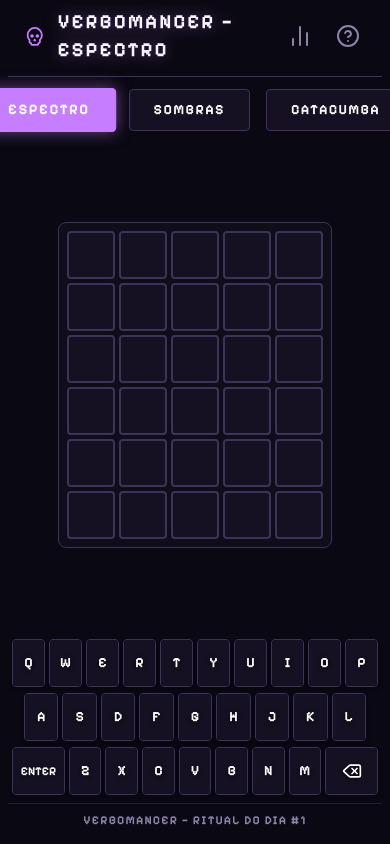
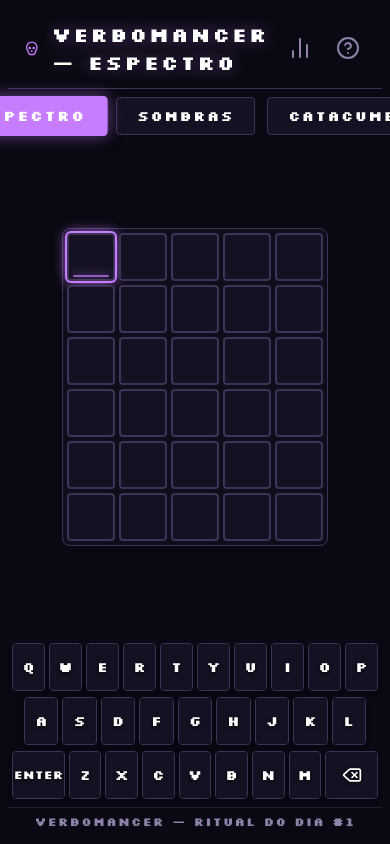
Before and after one commit to GustavoKimura/verbomancer, a React (Vite) app: page / in a window 390 px wide. Built offline with nearby package versions, Linux system fonts and the light colour scheme; no server answers.

Commit message:
fix: resolve row type error, add accent input normalization, chakra petch font and responsive catacumba layout

```diff
--- a/index.html
+++ b/index.html
@@ -5,12 +5,12 @@
   <meta charset="UTF-8" />
   <meta name="viewport"
     content="width=device-width, initial-scale=1.0, maximum-scale=1.0, user-scalable=no, viewport-fit=cover" />
-  <meta name="theme-color" content="#12111a" />
+  <meta name="theme-color" content="#0a0812" />
   <meta name="color-scheme" content="dark" />
   <title>Verbomancer</title>
   <link rel="preconnect" href="https://fonts.googleapis.com" />
   <link rel="preconnect" href="https://fonts.gstatic.com" crossorigin />
-  <link href="https://fonts.googleapis.com/css2?family=Pixelify+Sans:wght@400..700&display=swap" rel="stylesheet" />
+  <link href="https://fonts.googleapis.com/css2?family=Silkscreen:wght@400;700&display=swap" rel="stylesheet" />
 </head>
 
 <body class="bg-arcane-abyss text-arcane-text overflow-hidden select-none">
--- a/src/App.tsx
+++ b/src/App.tsx
@@ -14,18 +14,18 @@ export const App = () => {
   const getBoardsContainerClasses = () => {
     switch (currentMode) {
       case 'catacumba':
-        return 'grid grid-cols-2 sm:grid-cols-4 gap-3 sm:gap-4 md:gap-5 w-full max-w-[960px] justify-center items-center';
+        return 'grid grid-cols-2 sm:grid-cols-4 gap-2 sm:gap-3 w-full max-w-[880px] justify-center items-center';
       case 'sombras':
-        return 'grid grid-cols-2 gap-4 sm:gap-6 w-full max-w-[640px] justify-center items-center';
+        return 'grid grid-cols-2 gap-3 sm:gap-5 w-full max-w-[580px] justify-center items-center';
       default:
-        return 'flex justify-center w-full max-w-[360px] items-center';
+        return 'flex justify-center w-full max-w-[320px] items-center';
     }
   };
 
   const activeModeName = GAME_CONFIG.modes[currentMode].name;
 
   return (
-    <div className="flex flex-col h-full w-full max-w-[1024px] mx-auto px-2 py-2 justify-between items-center box-border overflow-hidden">
+    <div className="flex flex-col h-[100dvh] w-full max-w-[960px] mx-auto px-2 pt-5 sm:pt-7 pb-2 justify-between items-center box-border overflow-hidden">
       <Notification message={game.notification} />
 
       <header className="w-full flex items-center justify-between border-b border-arcane-border pb-3 px-4 max-w-[840px] shrink-0">
@@ -55,7 +55,7 @@ export const App = () => {
         </div>
       </header>
 
-      <nav className="w-full max-w-[840px] flex justify-center gap-4 sm:gap-6 my-3 shrink-0">
+      <nav className="w-full max-w-[840px] flex justify-center gap-3 sm:gap-5 my-2 shrink-0">
         {(Object.keys(GAME_CONFIG.modes) as GameMode[]).map((modeKey) => {
           const modeItem = GAME_CONFIG.modes[modeKey];
           return (
@@ -66,7 +66,7 @@ export const App = () => {
                 e.currentTarget.blur();
                 setCurrentMode(modeKey);
               }}
-              className={`px-6 py-2.5 rounded font-bold text-sm uppercase tracking-widest border transition-all cursor-pointer ${currentMode === modeKey
+              className={`px-5 py-2 rounded font-bold text-sm uppercase tracking-widest border transition-all cursor-pointer ${currentMode === modeKey
                 ? 'bg-arcane-accent border-arcane-accent text-white shadow-[0_0_15px_rgba(199,125,255,0.5)] scale-105'
                 : 'bg-arcane-surface border-arcane-border text-white hover:border-arcane-accent/60'
                 }`}
@@ -77,8 +77,8 @@ export const App = () => {
         })}
       </nav>
 
-      <main className="flex-1 w-full flex items-center justify-center overflow-y-auto sm:overflow-hidden p-2">
-        <div className={getBoardsContainerClasses()}>
+      <main className="flex-1 min-h-0 w-full flex items-center justify-center overflow-y-auto px-2 py-1">
+        <div key={currentMode} className={getBoardsContainerClasses()}>
           {game.boards.map((board) => (
             <Board
               key={board.id}
@@ -101,7 +101,7 @@ export const App = () => {
           boardsCount={GAME_CONFIG.modes[currentMode].boardsCount}
           onKeyPress={game.handleKeyPress}
         />
-        <div className="w-full max-w-[840px] py-2 text-center text-xs sm:text-sm font-bold tracking-widest text-arcane-muted border-t border-arcane-border/50 uppercase">
+        <div className="w-full max-w-[840px] py-1.5 text-center text-xs sm:text-sm font-bold tracking-widest text-arcane-muted border-t border-arcane-border/50 uppercase">
           Verbomancer — Ritual do Dia #{game.dayNumber}
         </div>
       </footer>
--- a/src/index.css
+++ b/src/index.css
@@ -1,15 +1,15 @@
 @import "tailwindcss";
 
 @theme {
-  --font-pixel: "Pixelify Sans", monospace;
+  --font-pixel: "Silkscreen", monospace;
   --color-arcane-abyss: #0a0812;
   --color-arcane-surface: #151122;
   --color-arcane-card: #201933;
   --color-arcane-border: #3d3257;
-  --color-arcane-text: #f7f4ff;
+  --color-arcane-text: #ffffff;
   --color-arcane-muted: #8e82aa;
-  --color-arcane-right: #00e676;
-  --color-arcane-place: #ffb703;
+  --color-arcane-right: #048853;
+  --color-arcane-place: #d97706;
   --color-arcane-wrong: #1c1829;
   --color-arcane-wrong-fg: #5c5470;
   --color-arcane-accent: #c77dff;
@@ -37,14 +37,14 @@ body,
   width: 100%;
   margin: 0;
   padding: 0;
-  font-family: 'Pixelify Sans', monospace;
+  font-family: 'Silkscreen', monospace;
   background-color: #0a0812;
-  color: #f7f4ff;
+  color: #ffffff;
 }
 
 ::-webkit-scrollbar {
-  width: 6px;
-  height: 6px;
+  width: 5px;
+  height: 5px;
 }
 
 ::-webkit-scrollbar-track {
@@ -58,11 +58,11 @@ body,
 
 @keyframes tile-pop {
   0% {
-    transform: scale(0.85);
+    transform: scale(0.9);
   }
 
   50% {
-    transform: scale(1.1);
+    transform: scale(1.08);
   }
 
   100% {
@@ -93,19 +93,19 @@ body,
 
   20%,
   60% {
-    transform: translateX(-6px);
+    transform: translateX(-5px);
   }
 
   40%,
   80% {
-    transform: translateX(6px);
+    transform: translateX(5px);
   }
 }
 
 .animate-tile-pop {
-  animation: tile-pop 0.15s ease-out;
+  animation: tile-pop 0.12s ease-out;
 }
 
 .animate-row-shake {
-  animation: row-shake 0.4s ease-in-out;
+  animation: row-shake 0.35s ease-in-out;
 }
--- a/src/services/wordService.ts
+++ b/src/services/wordService.ts
@@ -5,6 +5,7 @@ export const normalizeWord = (word: string): string => {
     return word
         .normalize('NFD')
         .replace(/[\u0300-\u036f]/g, '')
+        .replace(/[Çç]/g, 'C')
         .toUpperCase();
 };
 
@@ -21,7 +22,7 @@ class WordService {
 
         this.loadPromise = (async () => {
             const cached = this.loadFromStorage();
-            if (cached) {
+            if (cached && cached.length > 0) {
                 this.processWords(cached);
                 this.isLoaded = true;
                 return;
@@ -32,7 +33,8 @@ class WordService {
                 try {
                     const res = await fetch(GAME_CONFIG.lexiconCdnUrl);
                     if (res.ok) text = await res.text();
-                } catch {
+                } catch (err) {
+                    console.error(err);
                     const resFallback = await fetch(GAME_CONFIG.lexiconFallbackUrl);
                     if (resFallback.ok) text = await resFallback.text();
                 }
@@ -44,8 +46,8 @@ class WordService {
                     this.isLoaded = true;
                     return;
                 }
-            } catch {
-
+            } catch (err) {
+                console.error(err);
             }
 
             const emergencyWords = [
@@ -89,7 +91,8 @@ class WordService {
             if (raw) {
                 return JSON.parse(raw);
             }
-        } catch {
+        } catch (err) {
+            console.error(err);
             return null;
         }
         return null;
@@ -101,8 +104,8 @@ class WordService {
                 .map((w) => w.trim())
                 .filter((w) => w.length === GAME_CONFIG.wordLength);
             localStorage.setItem('verbomancer_lexicon_cache', JSON.stringify(fiveLetterOnly));
-        } catch {
-
+        } catch (err) {
+            console.error(err);
         }
     }
 
--- a/src/viewmodels/useGameViewModel.ts
+++ b/src/viewmodels/useGameViewModel.ts
@@ -14,44 +14,54 @@ export const useGameViewModel = (mode: GameMode) => {
     const [notification, setNotification] = useState<string | null>(null);
     const [isShaking, setIsShaking] = useState<boolean>(false);
     const [animatingRowIndex, setAnimatingRowIndex] = useState<number | null>(null);
-    const [targetWords, setTargetWords] = useState<string[]>([]);
 
+    const [guessesByMode, setGuessesByMode] = useState<Record<GameMode, string[]>>(() => ({
+        espectro: loadGameProgress('espectro', getDailyNumber()),
+        sombras: loadGameProgress('sombras', getDailyNumber()),
+        catacumba: loadGameProgress('catacumba', getDailyNumber()),
+    }));
+
+    const guesses = guessesByMode[mode] || [];
     const config = GAME_CONFIG.modes[mode];
 
     useEffect(() => {
         let mounted = true;
         wordService.initialize().then(() => {
             if (mounted) {
-                setTargetWords(wordService.getDailyWords(mode, dayNumber));
                 setIsReady(true);
             }
         });
         return () => {
             mounted = false;
         };
-    }, [mode, dayNumber]);
+    }, []);
+
+    useEffect(() => {
+        setCurrentLetters(['', '', '', '', '']);
+        setCursorIndex(0);
+        setNotification(null);
+        setAnimatingRowIndex(null);
+    }, [mode]);
 
     useEffect(() => {
         const interval = setInterval(() => {
             const current = getDailyNumber();
             if (current !== dayNumber) {
                 setDayNumber(current);
+                setGuessesByMode({
+                    espectro: loadGameProgress('espectro', current),
+                    sombras: loadGameProgress('sombras', current),
+                    catacumba: loadGameProgress('catacumba', current),
+                });
             }
         }, 60000);
         return () => clearInterval(interval);
     }, [dayNumber]);
 
-    const [guesses, setGuesses] = useState<string[]>(() => {
-        return loadGameProgress(mode, dayNumber);
-    });
-
-    useEffect(() => {
-        setGuesses(loadGameProgress(mode, dayNumber));
-        setCurrentLetters(['', '', '', '', '']);
-        setCursorIndex(0);
-        setNotification(null);
-        setAnimatingRowIndex(null);
-    }, [mode, dayNumber]);
+    const targetWords = useMemo(() => {
+        if (!isReady) return [];
+        return wordService.getDailyWords(mode, dayNumber);
+    }, [mode, dayNumber, isReady]);
 
     const normalizedTargets = useMemo(() => {
         return targetWords.map(normalizeWord);
@@ -135,7 +145,10 @@ export const useGameViewModel = (mode: GameMode) => {
         setAnimatingRowIndex(newRowIndex);
 
         const nextGuesses = [...guesses, normalizedGuess];
-        setGuesses(nextGuesses);
+        setGuessesByMode((prev) => ({
+            ...prev,
+            [mode]: nextGuesses,
+        }));
         setCurrentLetters(['', '', '', '', '']);
         setCursorIndex(0);
         saveGameProgress(mode, dayNumber, nextGuesses);
@@ -152,7 +165,7 @@ export const useGameViewModel = (mode: GameMode) => {
 
         setTimeout(() => {
             setAnimatingRowIndex(null);
-        }, 1200);
+        }, 1000);
     }, [
         currentGuessString,
         isGameOver,
@@ -220,25 +233,35 @@ export const useGameViewModel = (mode: GameMode) => {
                 return;
             }
 
-            if (/^[A-Z]$/.test(upperKey)) {
+            const normalizedChar = normalizeWord(upperKey);
+
+            if (/^[A-Z]$/.test(normalizedChar)) {
                 setCurrentLetters((prev) => {
+                    const isFull = prev.every((c) => c !== '');
+                    if (isFull && cursorIndex === null) {
+                        return prev;
+                    }
+
                     const next = [...prev];
                     let insertIdx = cursorIndex;
 
                     if (insertIdx === null) {
                         const firstEmpty = next.findIndex((ch) => ch === '');
-                        insertIdx = firstEmpty !== -1 ? firstEmpty : 4;
+                        if (firstEmpty === -1) {
+                            return prev;
+                        }
+                        insertIdx = firstEmpty;
                     }
 
-                    next[insertIdx] = upperKey;
+                    next[insertIdx] = normalizedChar;
 
-                    let nextIdx: number | null = insertIdx + 1;
-                    if (nextIdx >= GAME_CONFIG.wordLength) {
-                        const hasEmpty = next.some((c) => c === '');
-                        nextIdx = hasEmpty ? next.findIndex((c) => c === '') : null;
+                    const firstEmpty = next.findIndex((ch) => ch === '');
+                    if (firstEmpty !== -1) {
+                        setCursorIndex(firstEmpty);
+                    } else {
+                        setCursorIndex(null);
                     }
 
-                    setCursorIndex(nextIdx);
                     return next;
                 });
             }
--- a/src/views/Board.tsx
+++ b/src/views/Board.tsx
@@ -60,7 +60,7 @@ export const Board = ({
 
     return (
         <div
-            className={`flex flex-col gap-1 p-2 sm:p-2.5 rounded-lg border transition-all ${isLocked
+            className={`flex flex-col gap-1 p-1 sm:p-2 rounded-lg border transition-all ${isLocked
                 ? 'border-arcane-right/60 bg-arcane-card/40 shadow-[0_0_15px_rgba(0,230,118,0.15)]'
                 : 'border-arcane-border bg-arcane-surface/60'
                 }`}
--- a/src/views/Row.tsx
+++ b/src/views/Row.tsx
@@ -1,6 +1,5 @@
 import { Tile } from './Tile';
-import type { EvaluatedLetter } from '../types/game';
-import type { GameMode } from '../types/game';
+import type { EvaluatedLetter, GameMode } from '../types/game';
 
 interface RowProps {
     evaluation?: EvaluatedLetter[];
@@ -38,7 +37,7 @@ export const Row = ({
     });
 
     return (
-        <div className={`flex gap-1 sm:gap-1.5 justify-center ${isShaking ? 'animate-row-shake' : ''}`}>
+        <div className={`flex gap-1 justify-center ${isShaking ? 'animate-row-shake' : ''}`}>
             {letters.map((tileData, index) => (
                 <Tile
                     key={index}
--- a/src/views/Tile.tsx
+++ b/src/views/Tile.tsx
@@ -1,11 +1,13 @@
-import type { LetterStatus } from '../types/game';
+import type { GameMode, LetterStatus } from '../types/game';
 
 interface TileProps {
     letter: string;
     status: LetterStatus;
-    mode: 'sigilo' | 'dualidade' | 'cataclisma';
+    mode: GameMode;
     isRevealing?: boolean;
     revealIndex?: number;
+    hasCursor?: boolean;
+    onClick?: () => void;
 }
 
 export const Tile = ({
@@ -14,17 +16,19 @@ export const Tile = ({
     mode,
     isRevealing = false,
     revealIndex = 0,
+    hasCursor = false,
+    onClick,
 }: TileProps) => {
     const getStatusClasses = () => {
         switch (status) {
             case 'right':
-                return 'bg-arcane-right border-arcane-right text-arcane-text shadow-[0_0_12px_rgba(0,230,118,0.45)]';
+                return 'bg-arcane-right border-arcane-right text-arcane-text shadow-[0_0_12px_rgba(4,136,83,0.6)]';
             case 'place':
-                return 'bg-arcane-place border-arcane-place text-arcane-text shadow-[0_0_12px_rgba(255,183,3,0.45)]';
+                return 'bg-arcane-place border-arcane-place text-arcane-text shadow-[0_0_12px_rgba(217,119,6,0.6)]';
             case 'wrong':
-                return 'bg-arcane-wrong border-arcane-wrong text-arcane-wrong-fg opacity-75';
+                return 'bg-arcane-wrong border-arcane-wrong text-arcane-wrong-fg opacity-70';
             case 'tbd':
-                return 'bg-arcane-card border-arcane-accent text-arcane-text scale-105 animate-tile-pop';
+                return 'bg-arcane-card border-arcane-border text-arcane-text animate-tile-pop';
             default:
                 return 'bg-arcane-surface border-arcane-border text-arcane-text';
         }
@@ -32,28 +36,36 @@ export const Tile = ({
 
     const getDimensionClasses = () => {
         switch (mode) {
-            case 'cataclisma':
-                return 'w-6 h-6 text-xs sm:w-8 sm:h-8 sm:text-sm md:w-9 md:h-9 md:text-base border';
-            case 'dualidade':
-                return 'w-9 h-9 text-base sm:w-12 sm:h-12 sm:text-xl border-2';
+            case 'catacumba':
+                return 'w-6 h-6 text-sm sm:w-7 sm:h-7 sm:text-base md:w-9 md:h-9 md:text-lg border';
+            case 'sombras':
+                return 'w-9 h-9 text-xl sm:w-11 sm:h-11 sm:text-2xl md:w-13 md:h-13 md:text-3xl border-2';
             default:
-                return 'w-12 h-12 text-xl sm:w-15 sm:h-15 sm:text-2xl border-2';
+                return 'w-12 h-12 text-2xl sm:w-14 sm:h-14 sm:text-3xl md:w-16 md:h-16 md:text-4xl border-2';
         }
     };
 
+    const cursorClass = hasCursor
+        ? 'ring-2 ring-arcane-accent border-arcane-accent shadow-[0_0_14px_rgba(199,125,255,0.9)]'
+        : '';
+
     const animationStyle = isRevealing
         ? {
-            animation: `tile-flip 0.5s ease forwards`,
-            animationDelay: `${revealIndex * 0.1}s`,
+            animation: `tile-flip 0.45s ease forwards`,
+            animationDelay: `${revealIndex * 0.08}s`,
         }
         : undefined;
 
     return (
         <div
+            onClick={onClick}
             style={animationStyle}
-            className={`flex items-center justify-center font-bold uppercase rounded select-none transition-colors ${getDimensionClasses()} ${getStatusClasses()}`}
+            className={`relative flex items-center justify-center font-bold uppercase rounded select-none cursor-pointer leading-none transition-colors ${getDimensionClasses()} ${getStatusClasses()} ${cursorClass}`}
         >
-            {letter}
+            <span className="translate-y-px">{letter}</span>
+            {hasCursor && (
+                <span className="absolute bottom-0.5 inset-x-1 h-0.5 sm:h-1 bg-arcane-accent rounded-full animate-pulse shadow-[0_0_8px_#c77dff] pointer-events-none" />
+            )}
         </div>
     );
 };
```
